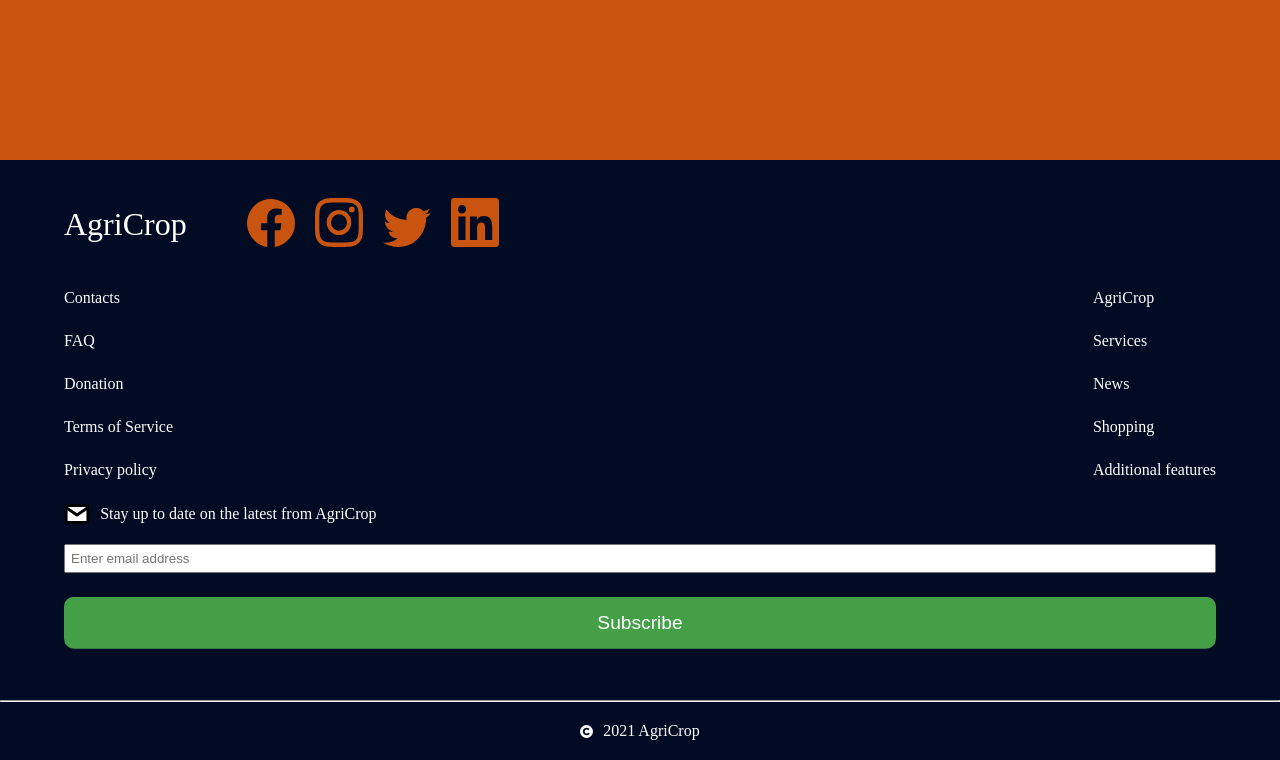
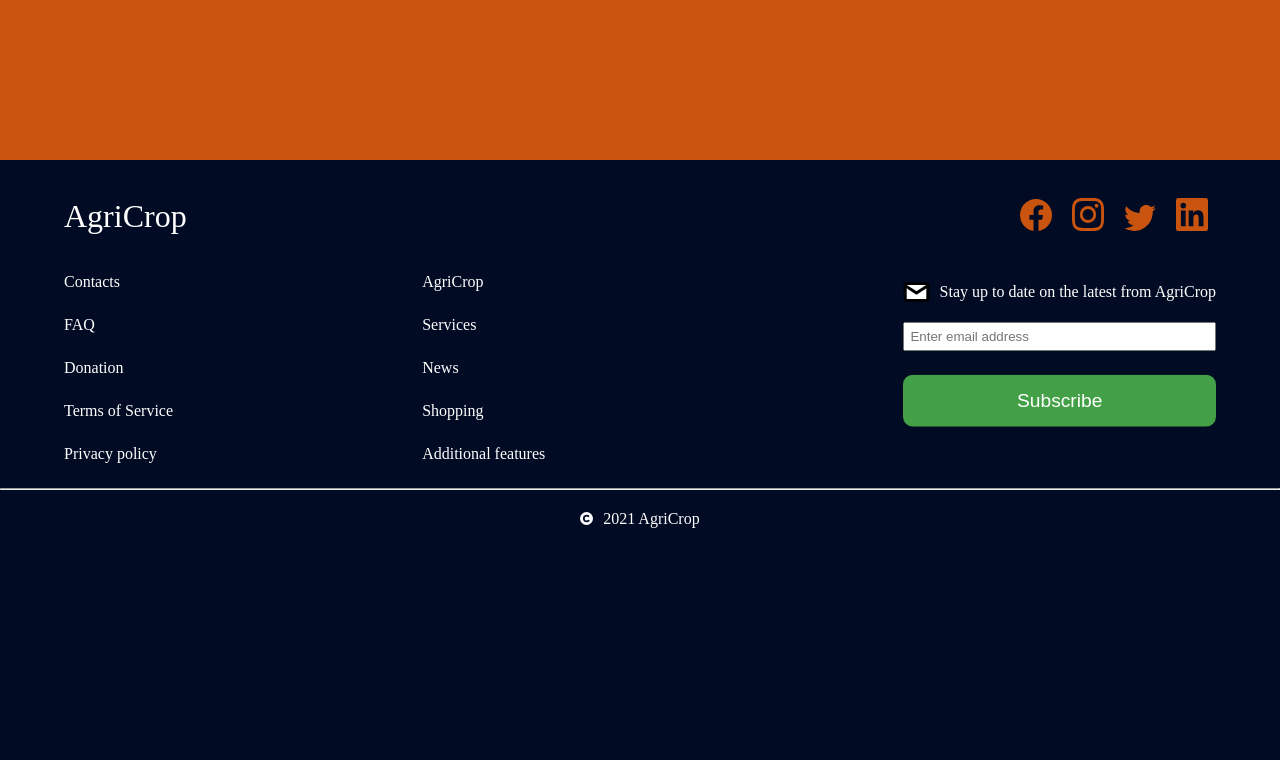
Before and after one commit to Akwasi123/AgriCrop, a PHP site: template view/homepage.html in a window 1280 px wide. Shown: the part 3907-4667 px from the top of the page. After the commit the page ends 4435 px from the top, so only its background shows below. Run offline with PHP 8.4, Linux system fonts and the light colour scheme; the template is opened without the code that fills it, so the values that code supplies are empty.

Commit message:
Update homepage.css

```diff
--- a/css/homepage.css
+++ b/css/homepage.css
@@ -56,7 +56,7 @@
 .bulb2{
     width: 70%;
     position: absolute;
-    bottom: 1200px;
+    bottom: 55%;
     left: 15%;
     opacity: 0.3;
     z-index: -3;
@@ -265,4 +265,31 @@
         margin-bottom: 40px;
     }
 
+    footer{
+        display: flex;
+        flex-wrap: wrap;
+        align-items: center;
+    }
+
+    .f-heading{
+        flex-basis: 100%;
+    }
+
+    .left-content{
+        flex: 1;
+    }
+
+    .f-links{
+        flex: 1;
+    }
+
+    .left-links{
+        flex: 0.5;
+    }
+
+    .socials img{
+        width: 15%;
+        padding: 8px;
+    }
+
 }
```
